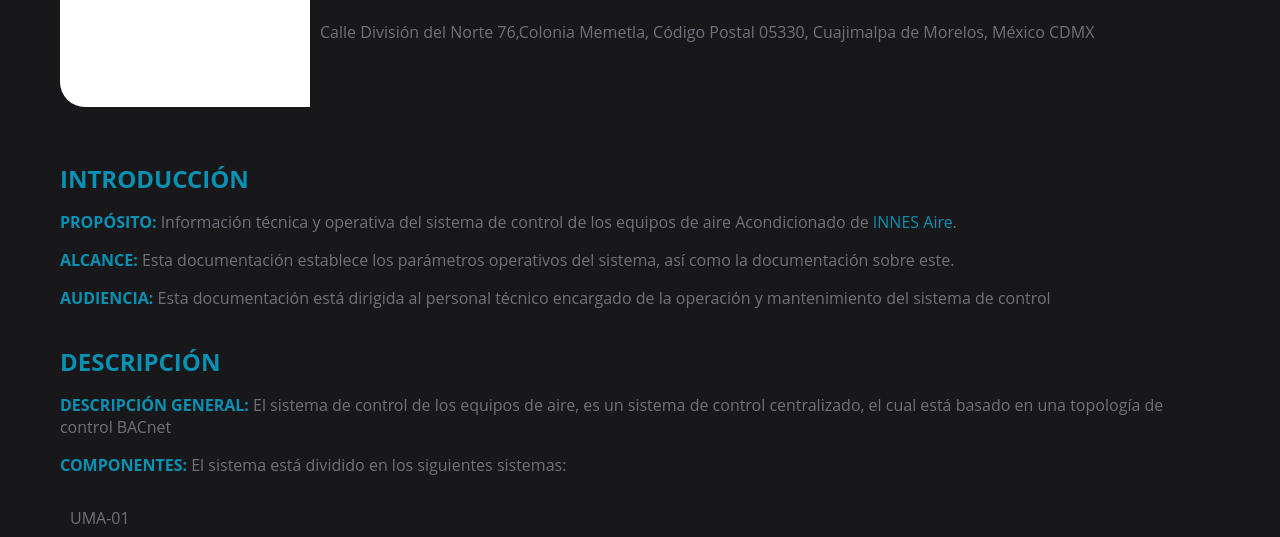
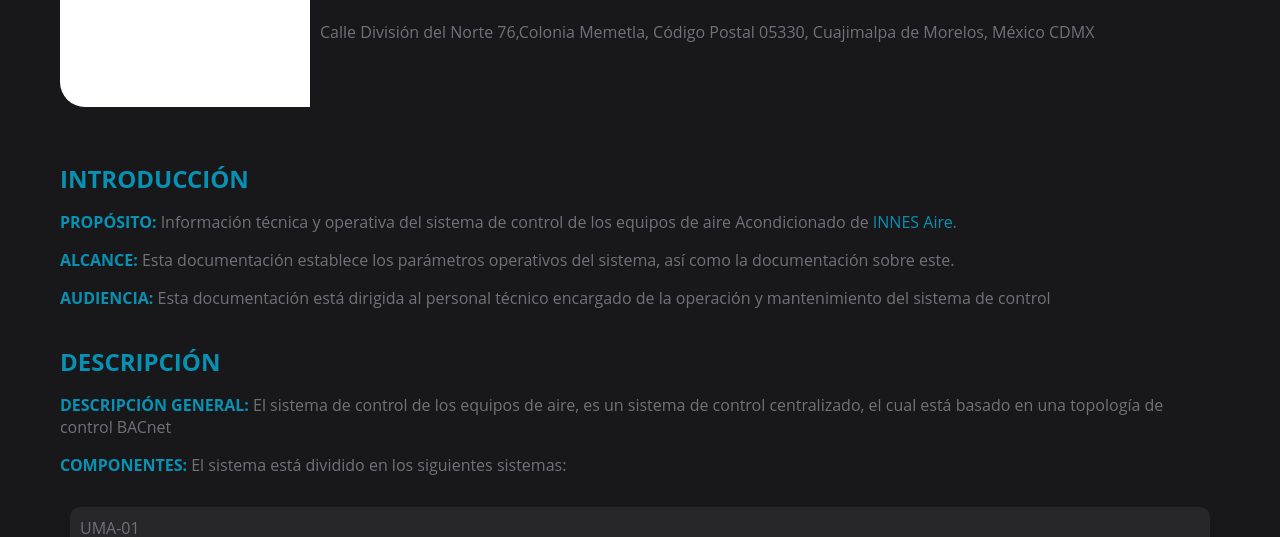
Before and after one commit to cjhirashi/ct-prub-in, a plain HTML site: page docs/index.html in a window 1280 px wide. Shown: the part 263-800 px from the top of the page. Drawn offline with Linux system fonts and the light colour scheme.

Commit message:
Actualización de links en home

```diff
--- a/docs/css/styles.css
+++ b/docs/css/styles.css
@@ -149,13 +149,17 @@ strong {
 }
 
 a {
+    background-color: var(--object);
+    padding: 10px;
     color: var(--text-background);
     text-decoration: none;
     margin: 5px 0;
+    border-radius: 10px;
 }
 
 a:hover {
-    color: var(--primary);
+    background-color: var(--primary);
+    color: var(--background-color);
 }
 
 @media (max-width: 640px) {
```
